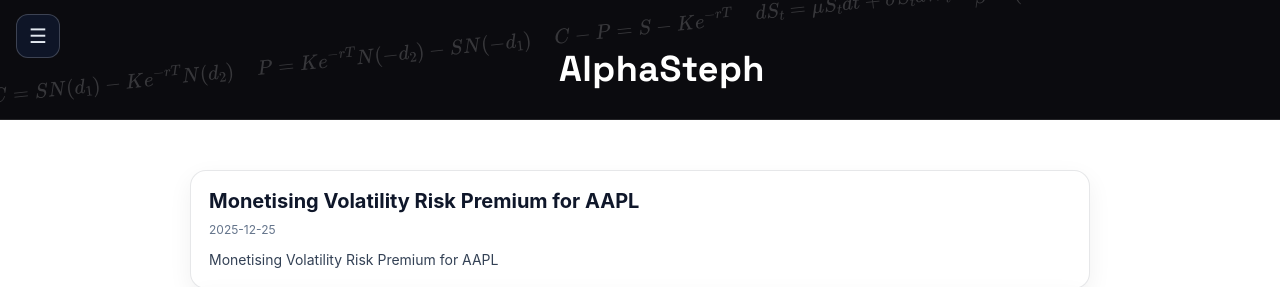
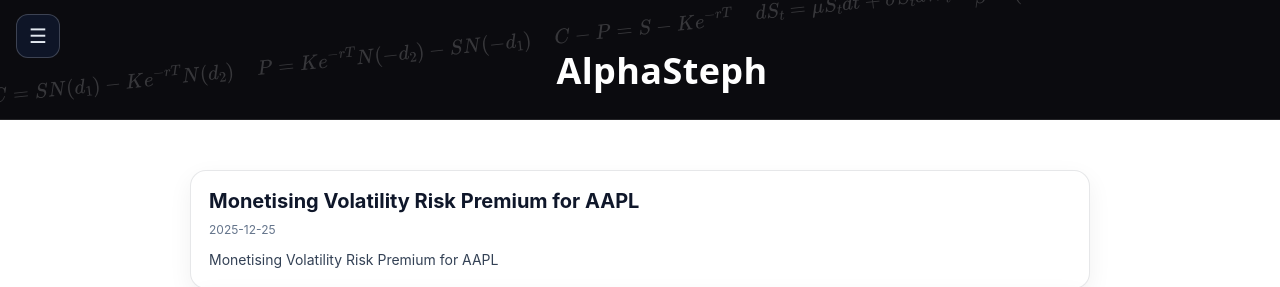
Before and after one commit to sljy1995/StephTheAlpha, a Jekyll site: the page built from index.md, in a window 1280 px wide. Shown: the top 287 px of the page. Built offline with Jekyll 4.4.1, drawn with Linux system fonts in a browser that asks for light colours; some web fonts are replaced.

Commit message:
Update default.html

```diff
--- a/_layouts/default.html
+++ b/_layouts/default.html
@@ -8,8 +8,7 @@
     <link rel="icon" type="image/png" href="{{ '/assets/img/favicon.png' | relative_url }}">
     <link rel="preconnect" href="https://fonts.googleapis.com">
     <link rel="preconnect" href="https://fonts.gstatic.com" crossorigin>
-    <link href="https://fonts.googleapis.com/css2?family=Inter:wght@600;700;800&display=swap" rel="stylesheet">
-    <link href="https://fonts.googleapis.com/css2?family=Space+Grotesk:wght@600;700&display=swap" rel="stylesheet">
+    <link href="https://fonts.googleapis.com/css2?family=Jersey+10&display=swap" rel="stylesheet">
     {% seo %}
   </head>
 
```
